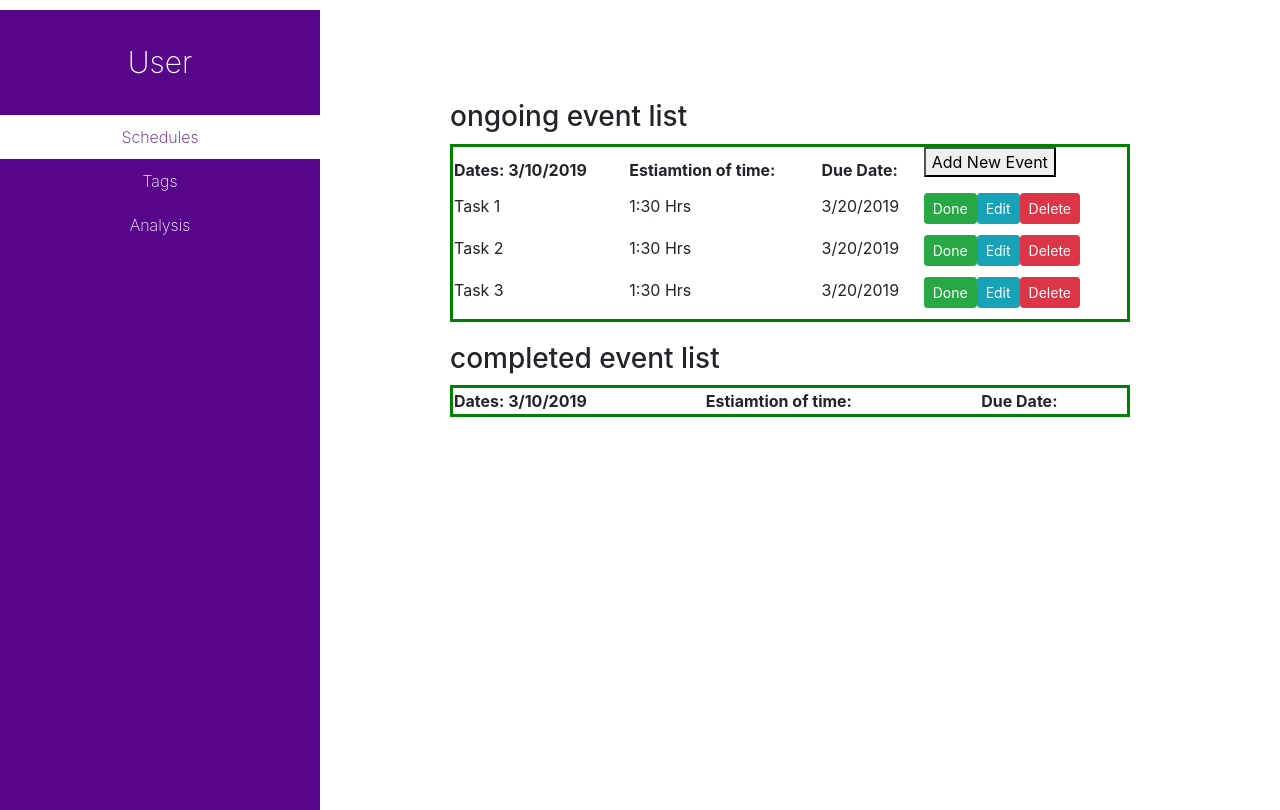
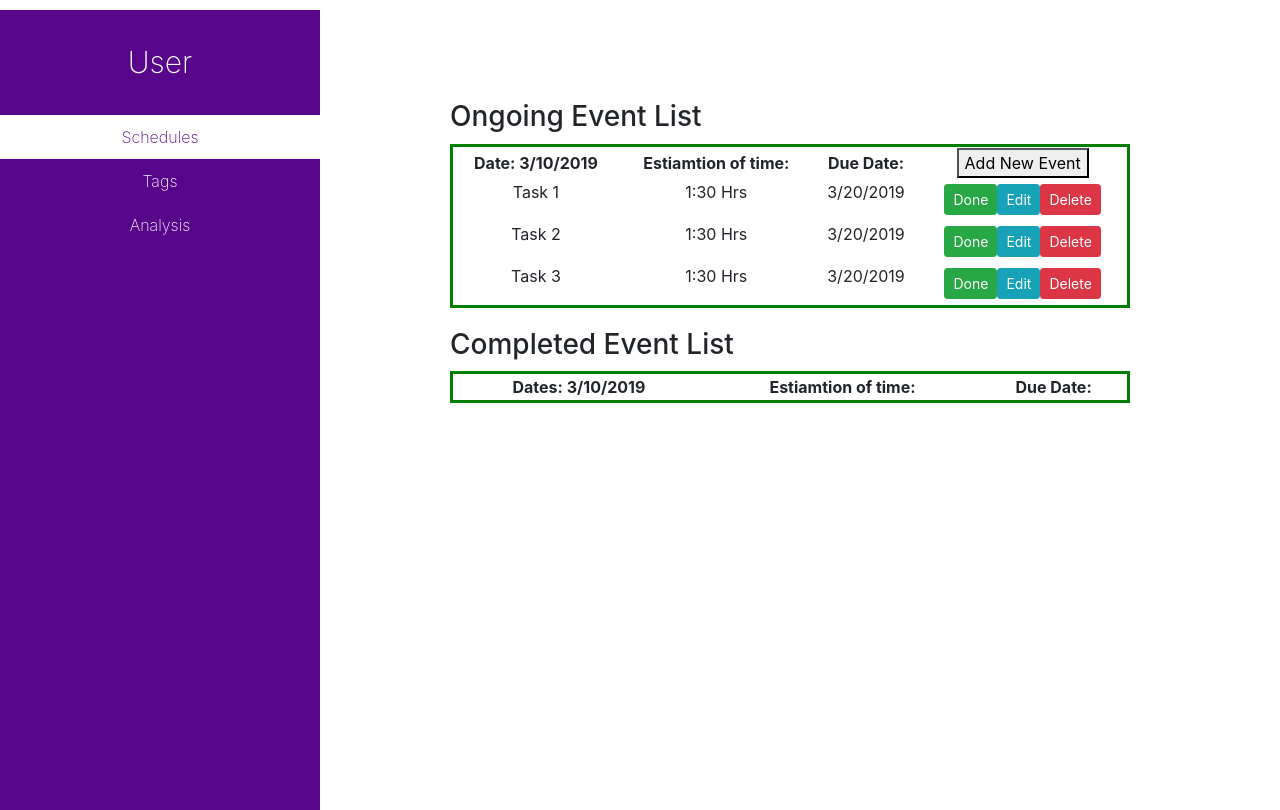
Before and after one commit to software-assignments-spring2021/spring-2019-organizer, a React (Create React App) app in the folder client/: page /schedules in a window 1280 px wide. Built offline with nearby package versions, Linux system fonts and the light colour scheme.

Commit message:
fixed errors
changed according to Mark's comments

```diff
--- a/client/src/App.js
+++ b/client/src/App.js
@@ -25,17 +25,17 @@ class App extends Component {
   render() {
     return (
       <div className="App">
-        <body>
+        {/* <body> */}
           <Sidebar />
-          <h3 className="ongoing">ongoing event list</h3>
+          <h3 className="ongoing">Ongoing Event List</h3>
           <TimeBlock
             handleDone={this.handleDone.bind(this)}
           />
-          <h3 className="completed">completed event list</h3>
+          <h3 className="completed">Completed Event List</h3>
           <CompleteTable
             fixedList={this.state.fixedList}
           />
-        </body>
+        {/* </body> */}
       </div>
     );
   }
--- a/client/src/components/CompleteTable.js
+++ b/client/src/components/CompleteTable.js
@@ -1,6 +1,9 @@
 import React, { Component } from 'react'
 import '../css/TimeBlock.css';
 import FixedTable from './FixedTable';
+
+
+
 
 class CompleteTable extends Component{
 
@@ -13,16 +16,16 @@ class CompleteTable extends Component{
 					<th>Dates: 3/10/2019</th>
 					<th>Estiamtion of time:</th>
 					<th>Due Date:</th>
-					<p id="demo"></p>
+					{/* <p id="demo"></p> */}
 
 				</tr>
 			</thead>
 
 			<tbody>
-                {this.props.fixedList.map((item,i)=>
+                {this.props.fixedList && this.props.fixedList.map((item,i)=>
 				<FixedTable
                     fName={item.taskName}
-					fDate={item.taskDate}
+					fEstimated={item.taskEstimated}
 					fDuedate={item.taskDuedate}
                     key={i}
                 />
--- a/client/src/components/FixedTable.js
+++ b/client/src/components/FixedTable.js
@@ -11,7 +11,7 @@ class FixedTable extends Component{
                     <td><p>{this.props.fName}</p>
                     </td>
 
-					<td><p>{this.props.fDate}</p>
+					<td><p>{this.props.fEstimated}</p>
                     </td>
 
                     <td><p>{this.props.fDuedate}</p>
--- a/client/src/components/TableContent.js
+++ b/client/src/components/TableContent.js
@@ -1,5 +1,21 @@
 import React, { Component } from 'react'
 import '../css/TimeBlock.css';
+
+//the following is to elimated the error produced by contentEditable error
+//You aren't doing anything wrong.
+//This a known issue
+//(http://facebook.github.io/draft-js/docs/advanced-topics-issues-and-pitfalls.html#react-contenteditable-warning)
+// and it's being tracked in the react repo: facebook/react#5837
+//https://github.com/facebook/draft-js/issues/53
+console.error = (function() {
+    var error = console.error
+
+    return function(exception) {
+        if ((exception + '').indexOf('Warning: A component is `contentEditable`') !== 0) {
+            error.apply(console, arguments)
+        }
+    }
+})()
 
 class TableContent extends Component {
     constructor(){
@@ -9,25 +25,26 @@ class TableContent extends Component {
         }
     }
 
+    //if the button edit is pressed, then the user may edit the name, estimated time, and due date
     handleEdit = () =>{
         this.refs.Name.contentEditable = 'true'
-        this.refs.Date.contentEditable = 'true'
+        this.refs.Estimated.contentEditable = 'true'
         this.refs.Duedate.contentEditable = 'true'
 
     }
-
+    //if the mouse is pressed not in the editable content of name, then the user may no longer edit the value
     handleNameBlur = () =>{
         this.refs.Name.contentEditable = 'false'
         var TName = this.refs.Name.innerHTML
         this.props.handleNameBlur(TName)
     }
-
-    handleDateBlur = () =>{
-        this.refs.Date.contentEditable = 'false'
-        var TDate = this.refs.Date.innerHTML
-        this.props.handleDateBlur(TDate)
+    //if the mouse is pressed not in the editable content of estimated time, then the user may no longer edit the value
+    handleEstimatedBlur = () =>{
+        this.refs.Estimated.contentEditable = 'false'
+        var TEstimated = this.refs.Estimated.innerHTML
+        this.props.handleEstimatedBlur(TEstimated)
     }
-
+    //if the mouse is pressed not in the editable content of due date, then the user may no longer edit the value
     handleDuedateBlur = () =>{
         this.refs.Duedate.contentEditable = 'false'
         var TDuedate = this.refs.Duedate.innerHTML
@@ -35,28 +52,32 @@ class TableContent extends Component {
     }
 
 
-
+    //onBlur is used to save the content of saving new data. When the mouse is no longer pointing at the value input
+    //in this rendering case, it would be outputed value.
     render(){
         return(
             <tr>
-                    <td><p contenteditable="false" ref='Name' onBlur={this.handleNameBlur}>{this.props.tName}</p>
+                    <td><p contentEditable="false" ref='Name' onBlur={this.handleNameBlur}>{this.props.tName}</p>
                     </td>
 
-					<td><p contentEditable="false" ref='Date' onBlur={this.handleDateBlur}> {this.props.tDate}</p>
+					<td><p contentEditable="false" ref='Estimated' onBlur={this.handleEstimatedBlur}> {this.props.tEstimated}</p>
                     </td>
 
                     <td><p contentEditable="false" ref='Duedate' onBlur={this.handleDuedateBlur}> {this.props.tDuedate}</p>
                     </td>
-					<button type="button" class="btn btn-success btn-sm"
+
+                    <th>
+					<button type="button" className="btn btn-success btn-sm"
                             onClick={this.props.handleDone}
                     >Done</button>
 
 
-  					<button type="button" class="btn btn-info btn-sm"
+  					<button type="button" className="btn btn-info btn-sm"
                             onClick={this.handleEdit}
                     >Edit</button>
-                    <button type="button" class="btn btn-danger btn-sm"  variant="danger"
+                    <button type="button" className="btn btn-danger btn-sm"  variant="danger"
                             onClick={this.props.handleDelete}>Delete</button>
+                    </th>
 
 			</tr>
         )
--- a/client/src/components/TimeBlock.js
+++ b/client/src/components/TimeBlock.js
@@ -8,34 +8,34 @@ class TimeBlock extends Component {
 		this.state={
 			taskNum:3,
 			taskName:'Task 2',
-			taskDate:'1:30 Hrs',
+			taskEstimated:'1:30 Hrs',
 			taskDuedate: '3/20/2019',
-			taskList:[{taskName:'Task 1',taskDate:'1:30 Hrs', taskDuedate: '3/20/2019'},
-			{taskName:'Task 2',taskDate:'1:30 Hrs', taskDuedate: '3/20/2019'},
-			{taskName:'Task 3',taskDate:'1:30 Hrs', taskDuedate: '3/20/2019'}]
+			taskList:[{taskName:'Task 1',taskEstimated:'1:30 Hrs', taskDuedate: '3/20/2019'},
+			{taskName:'Task 2',taskEstimated:'1:30 Hrs', taskDuedate: '3/20/2019'},
+			{taskName:'Task 3',taskEstimated:'1:30 Hrs', taskDuedate: '3/20/2019'}]
 		}
 
 	}
-
+	//handle the event of changing the name and its targeted value
 	handleNameChange = (event) =>{
-
 		this.setState({
 			taskName:event.target.value
 
 		})
 	}
-
-	handleDateChange = (event) =>{
+	//handle the event of changing the estiamted time and its targeted value
+	handleEstimatedChange = (event) =>{
 		this.setState({
-			taskDate:event.target.value
+			taskEstimated:event.target.value
 		})
 	}
-	handleDateChange = (event) =>{
+	//handle the event of changing the Due Date and its targeted value
+	handleDuedateChange = (event) =>{
 		this.setState({
 			taskDuedate:event.target.value
 		})
 	}
-
+	//handle deletion of an existing event
 	handleDelete = (i) =>{
 		this.state.taskList.splice(i,1)
 		this.setState({
@@ -45,18 +45,23 @@ class TimeBlock extends Component {
 
 
 	}
+	//handle adding new event, user would have to enter 3 inputs in order to add a new event
+	handleAddEvent = () =>{
+		var taskNameInput = prompt("Please input the event name", "");
+		var taskEstimatedInput = prompt("Please enter the estimated time", "");
+		var taskDuedateInput = prompt("Please input the due date", "");
 
-	handleAddEvent = () =>{
+
 
 		let items = this.state.taskList
-		items.push({taskName:'Task '+(this.state.taskNum+1),taskDate:'1:30 Hrs', taskDuedate: '3/20/2019'})
+		items.push({taskName:taskNameInput+(this.state.taskNum+1),taskEstimated:taskEstimatedInput, taskDuedate: taskDuedateInput})
 		this.setState({
 			taskList:items,
 			taskNum:this.state.taskNum+1
 		})
 
 	}
-
+	// when done, the event would be put into the completed event box
 	handleDone = (i) =>{
 		var taski = this.state.taskList[i]
 		var newTaskList = this.state.taskList
@@ -71,26 +76,27 @@ class TimeBlock extends Component {
 	}
 
 
-
+	//this function is to locate the current editable value from the event name
+	// and provide the new saved value not only for ongoing event but also for the completed event box when done.
 	handleNameBlur = (i,TName) =>{
-		console.log(TName)
 		var nList = this.state.taskList
-		console.log(i)
 		nList[i].taskName = TName
 		this.setState({
 			taskList:nList
 		})
 
 	}
-
-	handleDateBlur = (i,TDate) =>{
+	//this function is to locate the current editable value from the estimated name
+	// and provide the new saved value not only for ongoing event but also for the completed event box when done.
+	handleEstimatedBlur = (i,TEstimated) =>{
 		var dList = this.state.taskList
-		dList[i].taskDate = TDate
+		dList[i].taskEstimated = TEstimated
 		this.setState({
 			taskList:dList
 		})
 	}
-
+	//this function is to locate the current editable value from the due date
+	// and provide the new saved value not only for ongoing event but also for the completed event box when done.
 	handleDuedateBlur = (i,TDuedate) =>{
 		var dList = this.state.taskList
 		dList[i].taskDuedate = TDuedate
@@ -108,11 +114,13 @@ class TimeBlock extends Component {
 		<table id = "tablelook">
 			<thead>
 				<tr>
-					<th>Dates: 3/10/2019</th>
+					<th>Date: 3/10/2019</th>
 					<th>Estiamtion of time:</th>
 					<th>Due Date:</th>
+					<td>
 					<button onClick={this.handleAddEvent}> Add New Event </button>
-					<p id="demo"></p>
+					</td>
+					{/* <p id="demo"></p> */}
 
 				</tr>
 			</thead>
@@ -121,17 +129,17 @@ class TimeBlock extends Component {
 				{this.state.taskList.map((task,i)=>
 				<TableContent
 					handleNameChange={this.handleNameChange.bind(this,i)}
-					handleDateChange={this.handleDateChange}
+					handleEstimatedChange={this.handleEstimatedChange}
 					handleDuedateChange={this.handleDuedateChange}
 
-					tDate={task.taskDate}
+					tEstimated={task.taskEstimated}
 					tName={task.taskName}
 					tDuedate={task.taskDuedate}
 					key={i}
 					handleDelete={this.handleDelete.bind(this,i)}
 					handleDone={this.handleDone.bind(this,i)}
 					handleNameBlur={this.handleNameBlur.bind(this,i)}
-					handleDateBlur={this.handleDateBlur.bind(this,i)}
+					handleEstimatedBlur={this.handleEstimatedBlur.bind(this,i)}
 					handleDuedateBlur={this.handleDuedateBlur.bind(this,i)}
 				/>
 				)}
@@ -150,36 +158,3 @@ class TimeBlock extends Component {
 
 
 export default TimeBlock;
-
-
-// import React, { Component } from 'react'
-// import Button from 'react-bootstrap/Button';
-// // import FaPencil from 'react-icons/lib/fa/pencil'
-// // import FaTrash from 'react-icons/lib/fa/trash'
-
-// class Note extends Component {
-// 	constructor(props) {
-// 		super(props)
-// 		this.edit = this.edit.bind(this)
-// 		this.remove = this.remove.bind(this)
-// 	}
-// 	edit() {
-// 		alert('editing note')
-// 	}
-// 	remove() {
-// 		alert('removing note')
-// 	}
-// 	render() {
-// 		return (
-// 			<div className="note">
-// 				<p>Learn React</p>
-// 				<span>
-// 					{/* <button onClick={this.edit} id="edit"><FaPencil /></button>*/} */}
-// 					{/* {/*<button onClick={this.remove} id="remove"><FaTrash /></button> */}
-// 				</span>
-// 			</div>
-// 		)
-// 	}
-// }
-
-// export default Note
```
Also changed, not shown: 1 other file (tests, documents, lock files or other folders).
